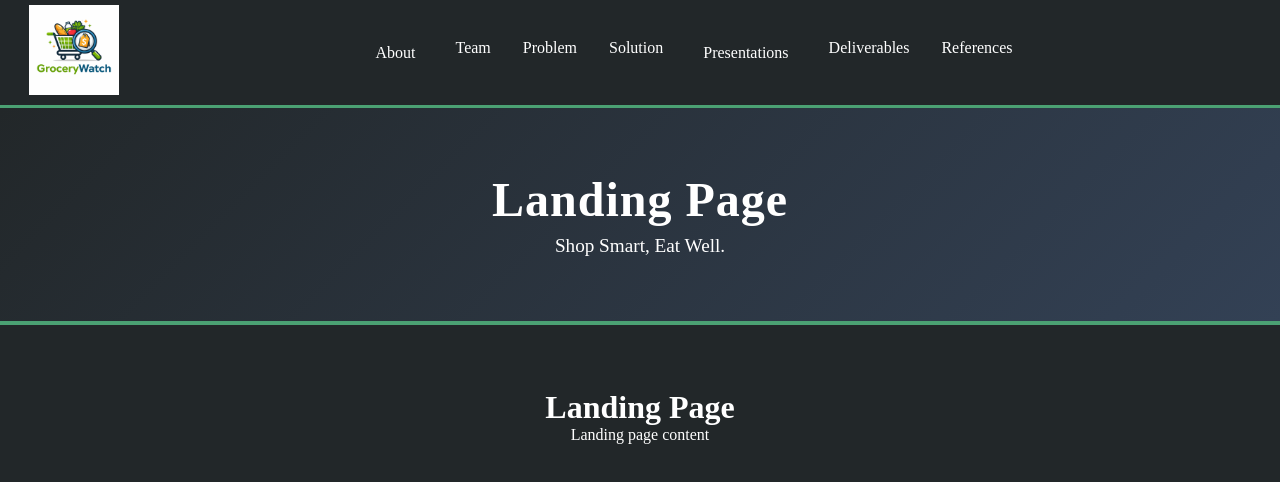
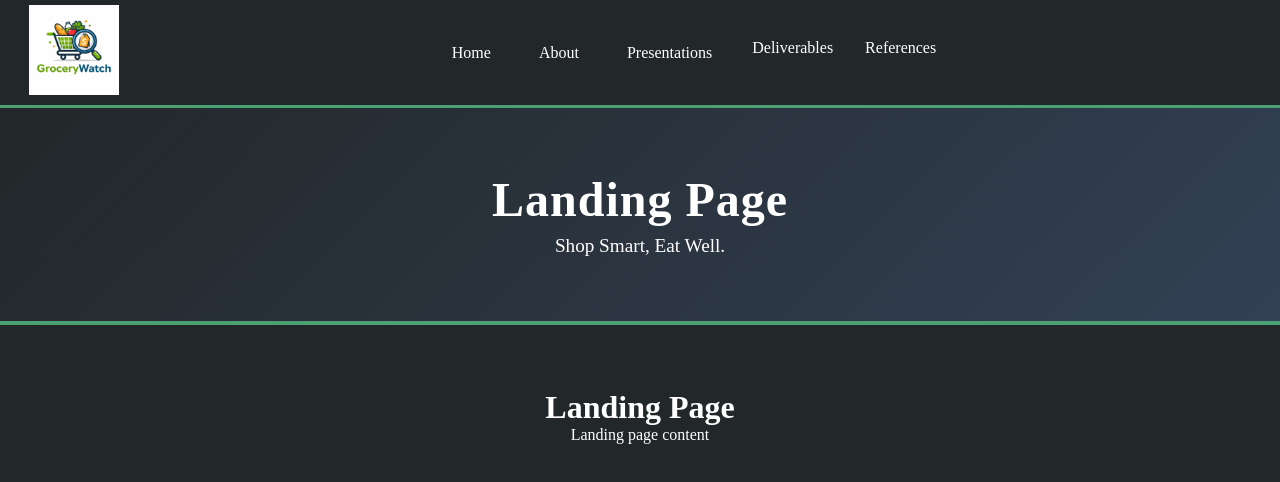
Before and after one commit to StoneLikesCode/GroceryWatch, a React (Vite) app: page /Team in a window 1280 px wide. Shown: the top 482 px of the page. Built offline with nearby package versions, Linux system fonts and the light colour scheme.

Commit message:
added about dropdown

```diff
--- a/src/components/Navbar.jsx
+++ b/src/components/Navbar.jsx
@@ -25,6 +25,7 @@ export default function Navbar() {
                 </div>
 
                 <ul className={`${styles.navMenu} ${isOpen ? styles.show : ""}`}>
+                    <Dropdown label="Home" links={[]}></Dropdown>
                     <Dropdown
                         label="About"
                         links={[
@@ -32,12 +33,7 @@ export default function Navbar() {
                             {to: "/problem", label:"Problem"},
                             {to: "/solution", label:"Solution"}
                         ]}>
-
                     </Dropdown>
-                    <li><NavLink className={navLinkClass} to="/team" >Team</NavLink></li>
-                    <li><NavLink className={navLinkClass} to="/problem">Problem</NavLink></li>
-                    <li><NavLink className={navLinkClass} to="/solution">Solution</NavLink></li>
-
                     <Dropdown
                         label="Presentations"
                         links={[
--- a/src/components/Navbar.module.css
+++ b/src/components/Navbar.module.css
@@ -41,6 +41,10 @@
 
 .navMenu a.active {
     color: var(--sitegreen);
+}
+
+.navMenu a.active:hover{
+    color: var(--textColor);
 }
 
 .navMenu a:hover {
```
